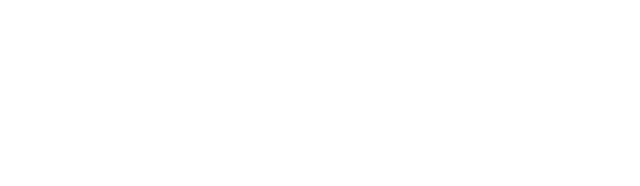
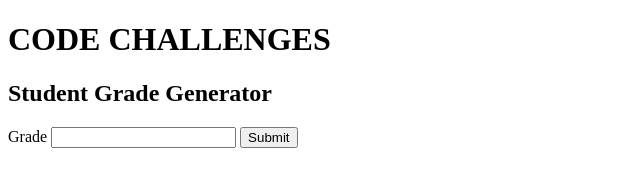
Before and after one commit to crisperi/The-Toy-Problems, a plain HTML site: page index.html in a window 1280 px wide. Shown: the whole page, without its empty margins (0-640 px from the left). Drawn offline with Linux system fonts and the light colour scheme.

Commit message:
added form in html

```diff
--- a/index.html
+++ b/index.html
@@ -1,12 +1,24 @@
 <!DOCTYPE html>
 <html lang="en">
-<head>
-    <meta charset="UTF-8">
-    <meta name="viewport" content="width=device-width, initial-scale=1.0">
-<link src = "style.css" />
+  <head>
+    <meta charset="UTF-8" />
+    <meta name="viewport" content="width=device-width, initial-scale=1.0" />
+    <link src="style.css" />
     <title>Code Challenge</title>
-</head>
-<body>
+  </head>
+  <body>
+    <header><h1>CODE CHALLENGES</h1></header>
+
+    <div id="challenge1">
+        <div><header><h2>Student Grade Generator</h2></header></div>
+        <div>
+           <form  >
+            <label for= "Grade">Grade</label>
+            <input type = "number" id = "grade" name = "grade">
+            <button type = "submit">Submit</button>
+           </form>
+        </div>
+    </div>
     <style src="index.js"></style>
-</body>
+  </body>
 </html>
```
